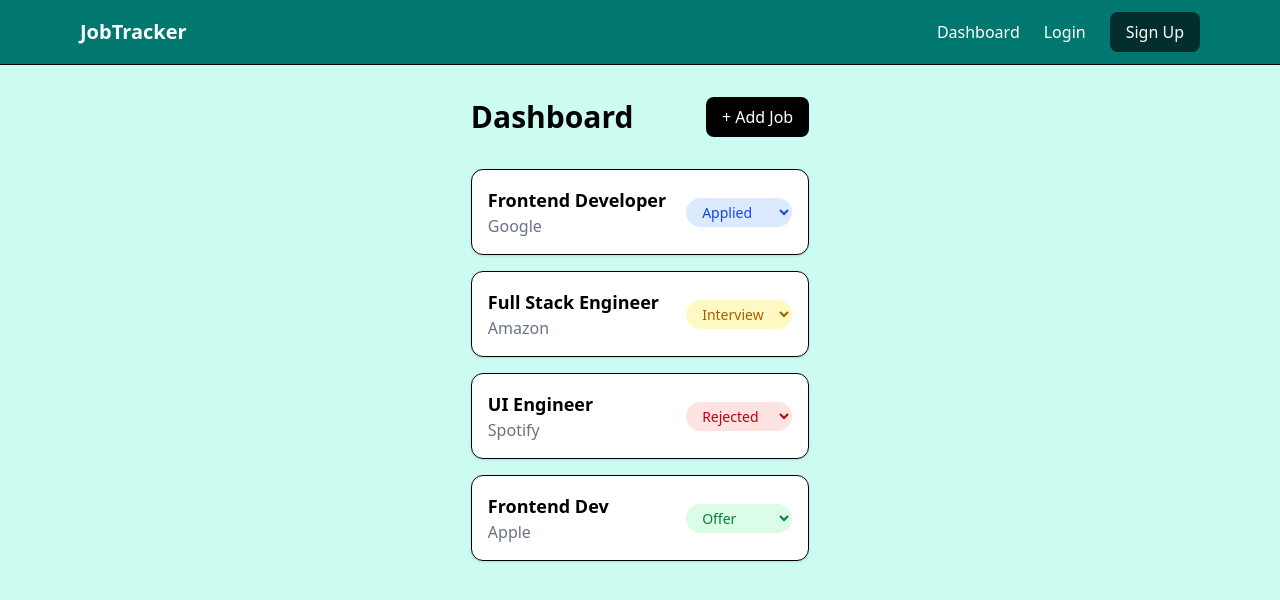
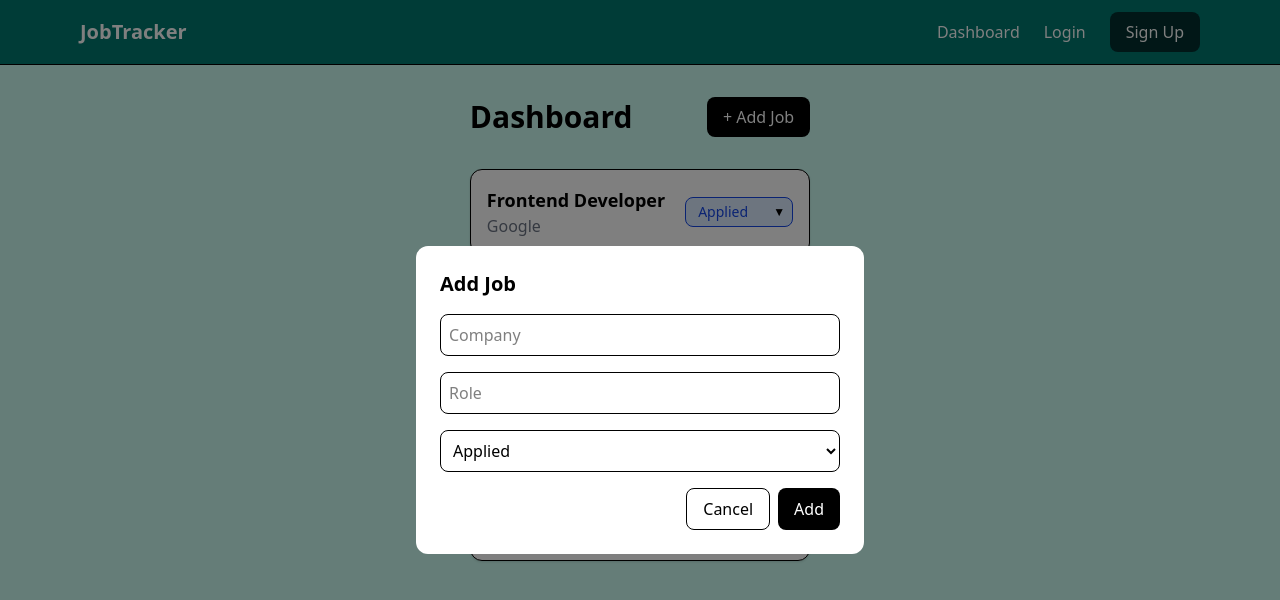
Before and after one commit to makennalehnert/job-tracker, a Next.js app: page /dashboard in a window 1280 px wide. Both pictures are taken after a click on the button "+ Add Job". Shown: the top 600 px of the page. Built offline with nearby package versions, Linux system fonts and the light colour scheme.

Commit message:
added Add Job modal

```diff
--- a/src/app/dashboard/page.js
+++ b/src/app/dashboard/page.js
@@ -1,6 +1,6 @@
 "use client";
+import { useState } from "react";
 
-import { useState } from "react";
 
 export default function Dashboard() {
     const [jobs, setJobs] = useState([
@@ -30,6 +30,14 @@ export default function Dashboard() {
         }
     ]);
 
+    const [isOpen, setIsOpen] = useState(false);
+
+    const [newJob, setNewJob] = useState({
+        company: "",
+        role: "",
+        status: "Applied",
+    });
+
     const updateStatus = (id, newStatus) => {
         setJobs((prevJobs) =>
             prevJobs.map((job) =>
@@ -38,6 +46,21 @@ export default function Dashboard() {
         );
     };
 
+    const handleAddJob = (e) => {
+        e.preventDefault();
+
+        const job = {
+            id: Date.now(),
+            ...newJob,
+        };
+
+        setJobs((prev) => [...prev, job]);
+
+        setNewJob({ company: "", role: "", status: "Applied" });
+        setIsOpen(false);
+    };
+
+
     return (
         <main className="max-w-6xl mx-auto px-4 py-8">
 
@@ -45,7 +68,9 @@ export default function Dashboard() {
             <div className="flex justify-between items-center mb-8">
                 <h1 className="text-3xl font-bold">Dashboard</h1>
 
-                <button className="bg-black text-white px-4 py-2 rounded-lg hover:bg-gray-800 transition">
+                <button
+                    onClick={() => setIsOpen(true)}
+                    className="bg-black text-white px-4 py-2 rounded-lg hover:bg-gray-800 transition">
                     + Add Job
                 </button>
             </div>
@@ -62,30 +87,97 @@ export default function Dashboard() {
                             <p className="text-gray-500">{job.company}</p>
                         </div>
 
-                        {/* Status Dropdown */}
+                        <div className="relative">
                             <select
                                 value={job.status}
                                 onChange={(e) => updateStatus(job.id, e.target.value)}
-                            className={`px-3 py-1 ml-5 rounded-full text-sm ${job.status === "Applied"
+                                className={`border rounded-lg px-3 py-1 pr-8 ml-5 text-sm appearance-none ${job.status === "Applied"
                                     ? "bg-blue-100 text-blue-700"
                                     : job.status === "Interview"
                                         ? "bg-yellow-100 text-yellow-700"
                                         : job.status === "Offer"
                                             ? "bg-green-100 text-green-700"
                                             : job.status === "Rejected"
-                                        ?  "bg-red-100 text-red-700"
+                                                ? "bg-red-100 text-red-700"
                                                 : "bg-white text-black"
                                     }`}
                             >
-                            <option className="bg-blue-100 text-blue-700"value="Applied">Applied</option>
-                            <option className= "bg-yellow-100 text-yellow-700" value="Interview">Interview</option>
-                            <option className= "bg-green-100 text-green-700" value="Offer">Offer</option>
-                            <option className= "bg-red-100 text-red-700" value="Rejected">Rejected</option>
+                                <option className="bg-blue-100 text-blue-700" value="Applied">Applied</option>
+                                <option className="bg-yellow-100 text-yellow-700" value="Interview">Interview</option>
+                                <option className="bg-green-100 text-green-700" value="Offer">Offer</option>
+                                <option className="bg-red-100 text-red-700" value="Rejected">Rejected</option>
                             </select>
+                            <span className="text-black text-xs absolute right-2 top-1/2 -translate-y-1/2 pointer-events-none">
+                                ▼
+                            </span>
+                        </div>
                     </div>
                 ))}
             </div>
 
+            {isOpen && (
+                <div className="fixed inset-0 bg-black/50 flex items-center justify-center">
+                    <div className="bg-white p-6 rounded-xl w-full max-w-md">
+                        <h2 className="text-xl font-semibold mb-4">Add Job</h2>
+
+                        <form onSubmit={handleAddJob} className="flex flex-col gap-4">
+
+                            <input
+                                type="text"
+                                placeholder="Company"
+                                value={newJob.company}
+                                onChange={(e) =>
+                                    setNewJob({ ...newJob, company: e.target.value })
+                                }
+                                className="border p-2 rounded-lg"
+                                required
+                            />
+
+                            <input
+                                type="text"
+                                placeholder="Role"
+                                value={newJob.role}
+                                onChange={(e) =>
+                                    setNewJob({ ...newJob, role: e.target.value })
+                                }
+                                className="border p-2 rounded-lg"
+                                required
+                            />
+
+                            <select
+                                value={newJob.status}
+                                onChange={(e) =>
+                                    setNewJob({ ...newJob, status: e.target.value })
+                                }
+                                className="border p-2 rounded-lg"
+                            >
+                                <option>Applied</option>
+                                <option>Interview</option>
+                                <option>Offer</option>
+                                <option>Rejected</option>
+                            </select>
+
+                            <div className="flex justify-end gap-2">
+                                <button
+                                    type="button"
+                                    onClick={() => setIsOpen(false)}
+                                    className="px-4 py-2 border rounded-lg"
+                                >
+                                    Cancel
+                                </button>
+
+                                <button
+                                    type="submit"
+                                    className="bg-black text-white px-4 py-2 rounded-lg"
+                                >
+                                    Add
+                                </button>
+                            </div>
+                        </form>
+                    </div>
+                </div>
+            )}
+
         </main>
-    );
+    )
 }
```
Lines whose indentation alone changed are shown as unchanged.
